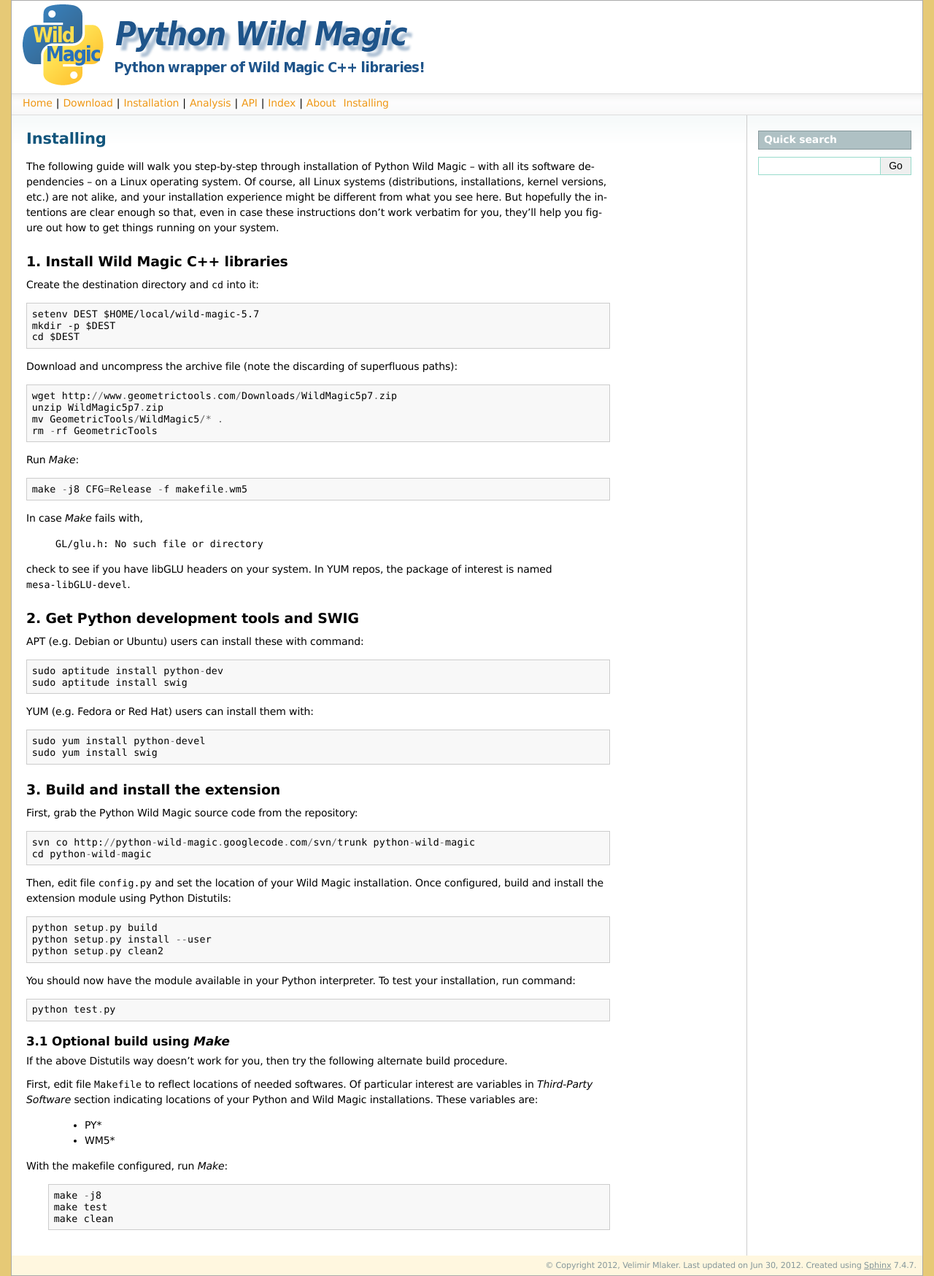
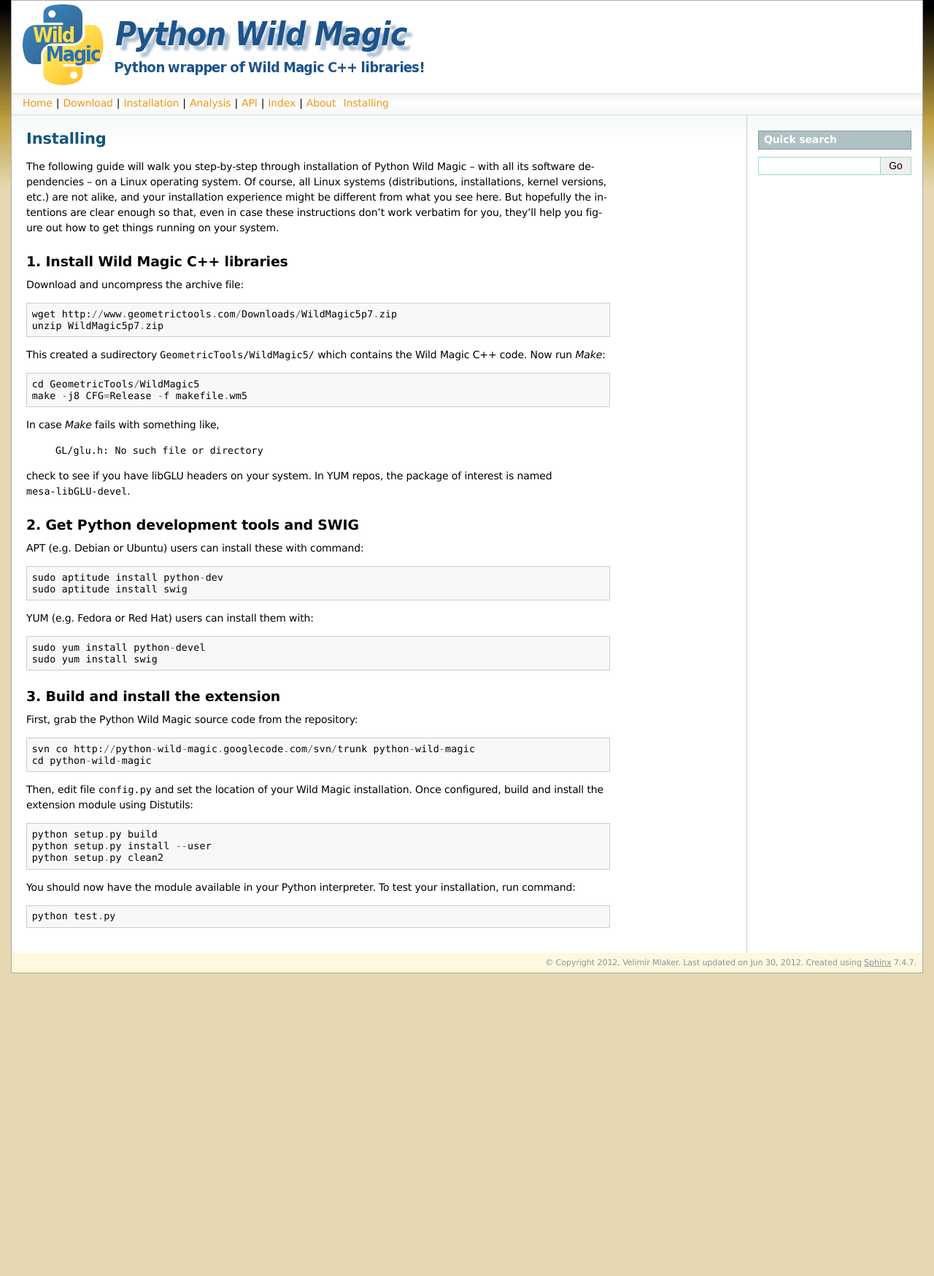
Before and after one commit to vmlaker/pythonwildmagic, a Sphinx documentation site: the page built from docs/source/installing.rst, in a window 1280 px wide. Shown: the whole page at 73% size. Built offline with Sphinx 7.4.7, drawn with Linux system fonts in a browser that asks for light colours; formulas are drawn with MathJax 3; after the commit the page ends 1334 px from its top, so only the background shows below that.

Commit message:
Added some styling to Sphinx theme, polished the documentation text.

```diff
--- a/docs/source/_themes/pywm/static/pywm.css
+++ b/docs/source/_themes/pywm/static/pywm.css
@@ -24,9 +24,10 @@
     letter-spacing: -0.01em;
     line-height: 150%;
     text-align: center;
-    background-color: #BFD1D4;
-    background-color: #d1c7ff;
-    background-color: #e6c976;
+    background-color: #e6d2b5;
+    background-color: #e5d8b2;
+    background-image:  url(background.png);
+    background-repeat: repeat-x;
     color: black;
     padding: 0;
     border: 1px solid #aaa;
--- a/docs/source/about.rst
+++ b/docs/source/about.rst
@@ -35,6 +35,9 @@
   `GCC-XML <http://www.gccxml.org>`_, the XML
   output extension to GCC.
 
+The nice-looking pages you are reading were created using the
+`Sphinx <http://sphinx.pocoo.org>`_ documentation generator.
+
 |NAME| is an open source Google Code project at
 `python-wild-magic.googlecode.com <http://python-wild-magic.googlecode.com>`_.
 
--- a/docs/source/installing.rst
+++ b/docs/source/installing.rst
@@ -9,28 +9,20 @@
 1. Install Wild Magic C++ libraries
 ===================================
 
-Create the destination directory and ``cd`` into it:
-::
-
-  setenv DEST $HOME/local/wild-magic-5.7
-  mkdir -p $DEST
-  cd $DEST
-
-Download and uncompress the archive file (note the discarding
-of superfluous paths):
+Download and uncompress the archive file:
 ::
 
   wget http://www.geometrictools.com/Downloads/WildMagic5p7.zip
   unzip WildMagic5p7.zip
-  mv GeometricTools/WildMagic5/* .
-  rm -rf GeometricTools
 
-Run *Make*:
+This created a sudirectory ``GeometricTools/WildMagic5/`` which contains the Wild Magic C++ code.
+Now run *Make*:
 ::
 
+  cd GeometricTools/WildMagic5
   make -j8 CFG=Release -f makefile.wm5
 
-In case *Make* fails with,
+In case *Make* fails with something like,
 
   :samp:`GL/glu.h: No such file or directory`
 
@@ -60,7 +52,7 @@
   cd python-wild-magic
 
 Then, edit file ``config.py`` and set the location of your Wild Magic installation.
-Once configured, build and install the extension module using Python Distutils:
+Once configured, build and install the extension module using Distutils:
 ::
 
   python setup.py build
@@ -73,23 +65,4 @@
 
   python test.py
 
-3.1 Optional build using *Make*
--------------------------------
-
-If the above Distutils way doesn't work for you, then try the following alternate build procedure.
-
-First, edit file ``Makefile`` to reflect locations of needed softwares.
-Of particular interest are variables in *Third-Party Software* section indicating locations of your Python and Wild Magic installations.
-These variables are:
-
-   * PY\*
-   * WM5\*
-
-With the makefile configured, run *Make*:
-   ::
-
-     make -j8
-     make test
-     make clean
-
 .. The end.
```
Also changed, not shown: docs/source/_themes/pywm/static/background.png (added), 1 other file.
